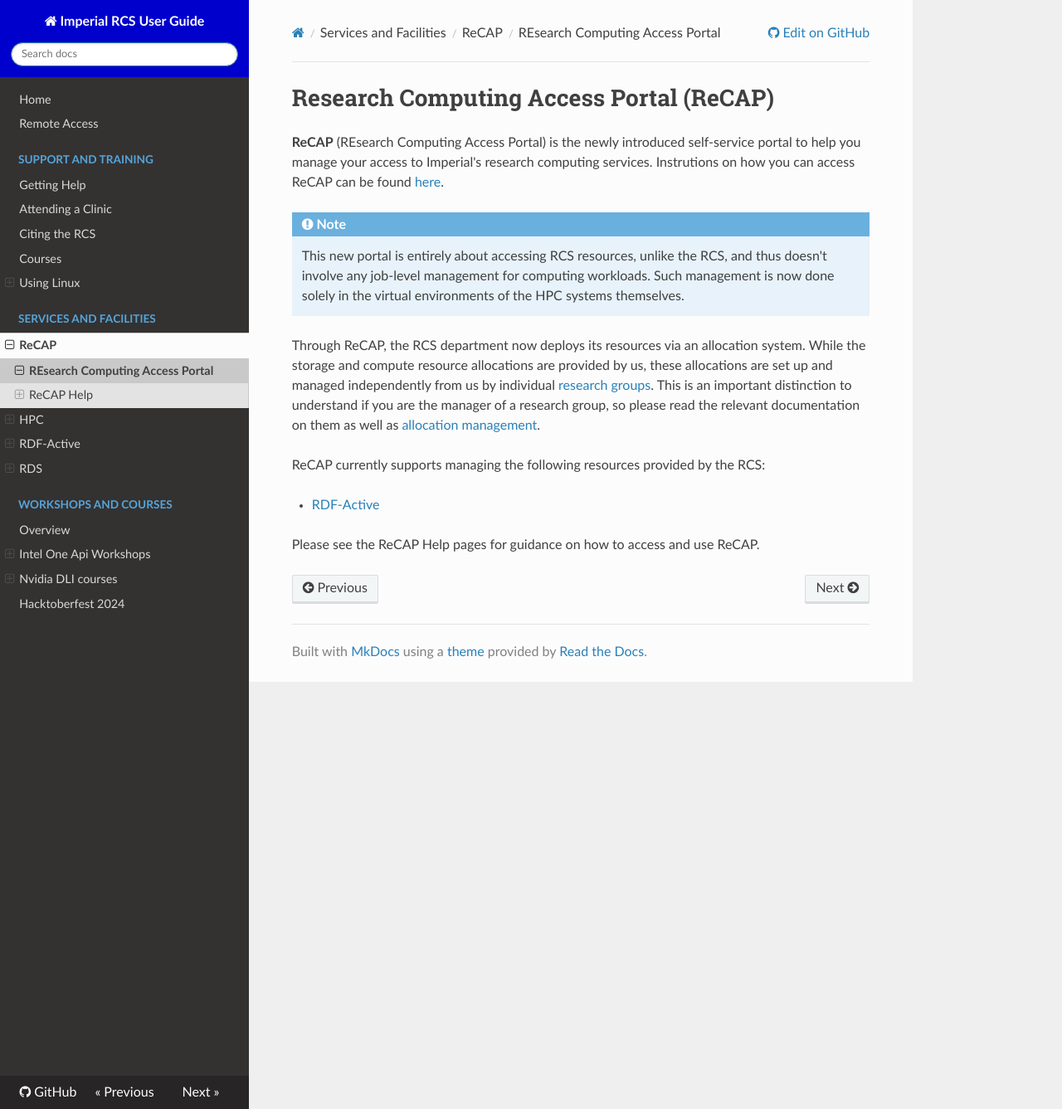
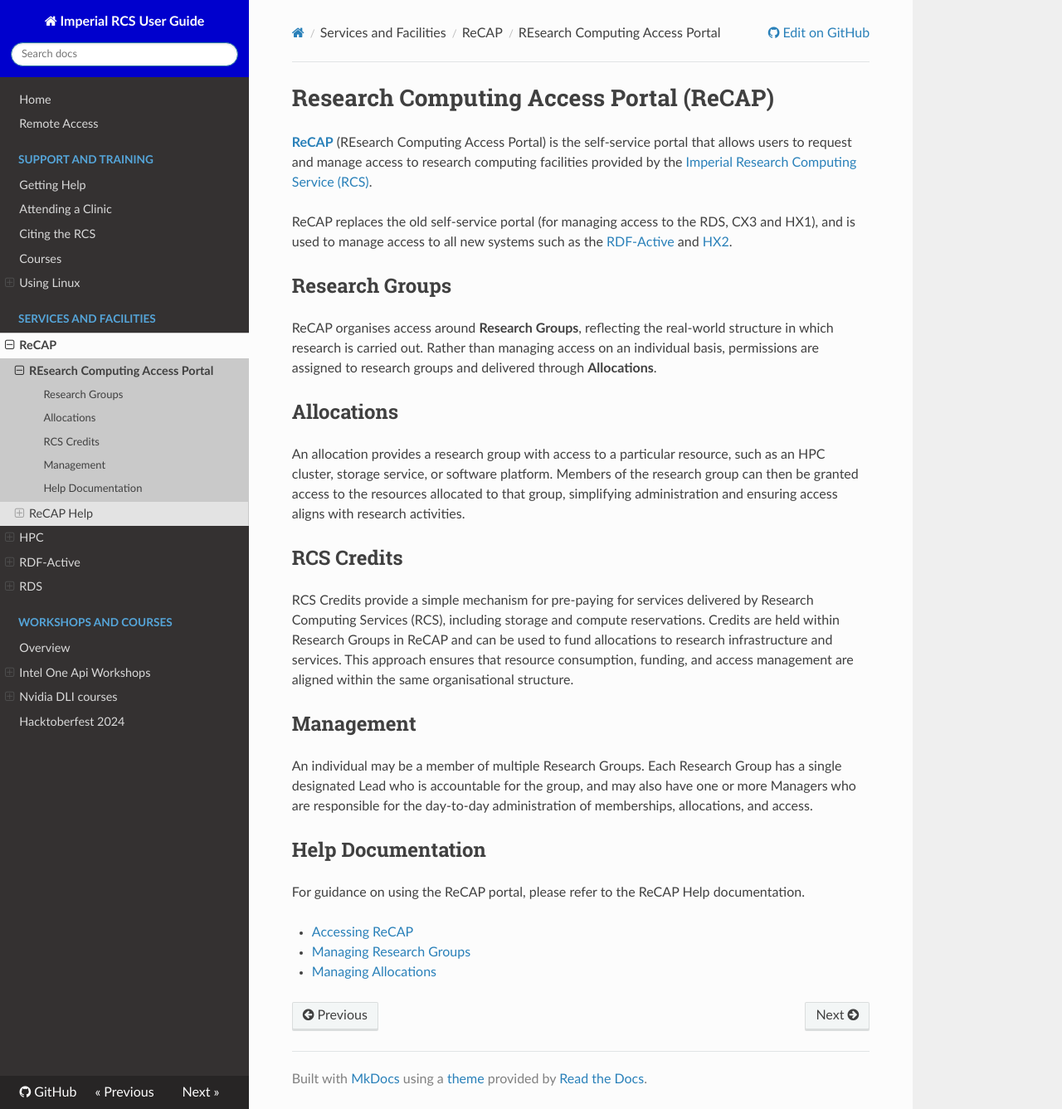
Before and after one commit to ImperialCollegeLondon/icl-rcs-user-guide, an MkDocs documentation site: the page built from docs/recap/index.md, in a window 1280 px wide and 1337 px high. Shown: the whole window at 83% size. Built offline with MkDocs 1.6.1, drawn with Linux system fonts in a browser that asks for light colours; nearby versions of some CDN libraries.

Commit message:
Rewrite of recap main page.

```diff
--- a/docs/recap/index.md
+++ b/docs/recap/index.md
@@ -1,14 +1,29 @@
 # Research Computing Access Portal (ReCAP)
 
-**ReCAP** (REsearch Computing Access Portal) is the newly introduced self-service portal to help you manage your access to Imperial's research computing services. Instrutions on how you can access ReCAP can be found [here](access.md).
+**[ReCAP](./access.md)** (REsearch Computing Access Portal) is the self-service portal that allows users to request and manage access to research computing facilities provided by the [Imperial Research Computing Service (RCS)](https://www.imperial.ac.uk/admin-services/ict/self-service/research-support/rcs/).
 
-!!! note
-    This new portal is entirely about accessing RCS resources, unlike the RCS, and thus doesn't involve any job-level management for computing workloads. Such management is now done solely in the virtual environments of the HPC systems themselves.
+ReCAP replaces the old self-service portal (for managing access to the RDS, CX3 and HX1), and is used to manage access to all new systems such as the [RDF-Active](../rdfactive/index.md) and [HX2](../hpc/pilot/hx2.md).
 
-Through ReCAP, the RCS department now deploys its resources via an allocation system. While the storage and compute resource allocations are provided by us, these allocations are set up and managed independently from us by individual [research groups](./research-groups.md). This is an important distinction to understand if you are the manager of a research group, so please read the relevant documentation on them as well as [allocation management](allocations.md).
+## Research Groups
 
-ReCAP currently supports managing the following resources provided by the RCS:
+ReCAP organises access around **Research Groups**, reflecting the real-world structure in which research is carried out. Rather than managing access on an individual basis, permissions are assigned to research groups and delivered through **Allocations**.
 
-* [RDF-Active](../rdfactive/index.md)
+## Allocations
 
-Please see the ReCAP Help pages for guidance on how to access and use ReCAP.
+An allocation provides a research group with access to a particular resource, such as an HPC cluster, storage service, or software platform. Members of the research group can then be granted access to the resources allocated to that group, simplifying administration and ensuring access aligns with research activities.
+
+## RCS Credits
+
+RCS Credits provide a simple mechanism for pre-paying for services delivered by Research Computing Services (RCS), including storage and compute reservations. Credits are held within Research Groups in ReCAP and can be used to fund allocations to research infrastructure and services. This approach ensures that resource consumption, funding, and access management are aligned within the same organisational structure.
+
+## Management
+
+An individual may be a member of multiple Research Groups. Each Research Group has a single designated Lead who is accountable for the group, and may also have one or more Managers who are responsible for the day-to-day administration of memberships, allocations, and access.
+
+## Help Documentation
+
+For guidance on using the ReCAP portal, please refer to the ReCAP Help documentation.
+
+* [Accessing ReCAP](./access.md)
+* [Managing Research Groups](./research-groups.md)
+* [Managing Allocations](./research-groups.md)
```
